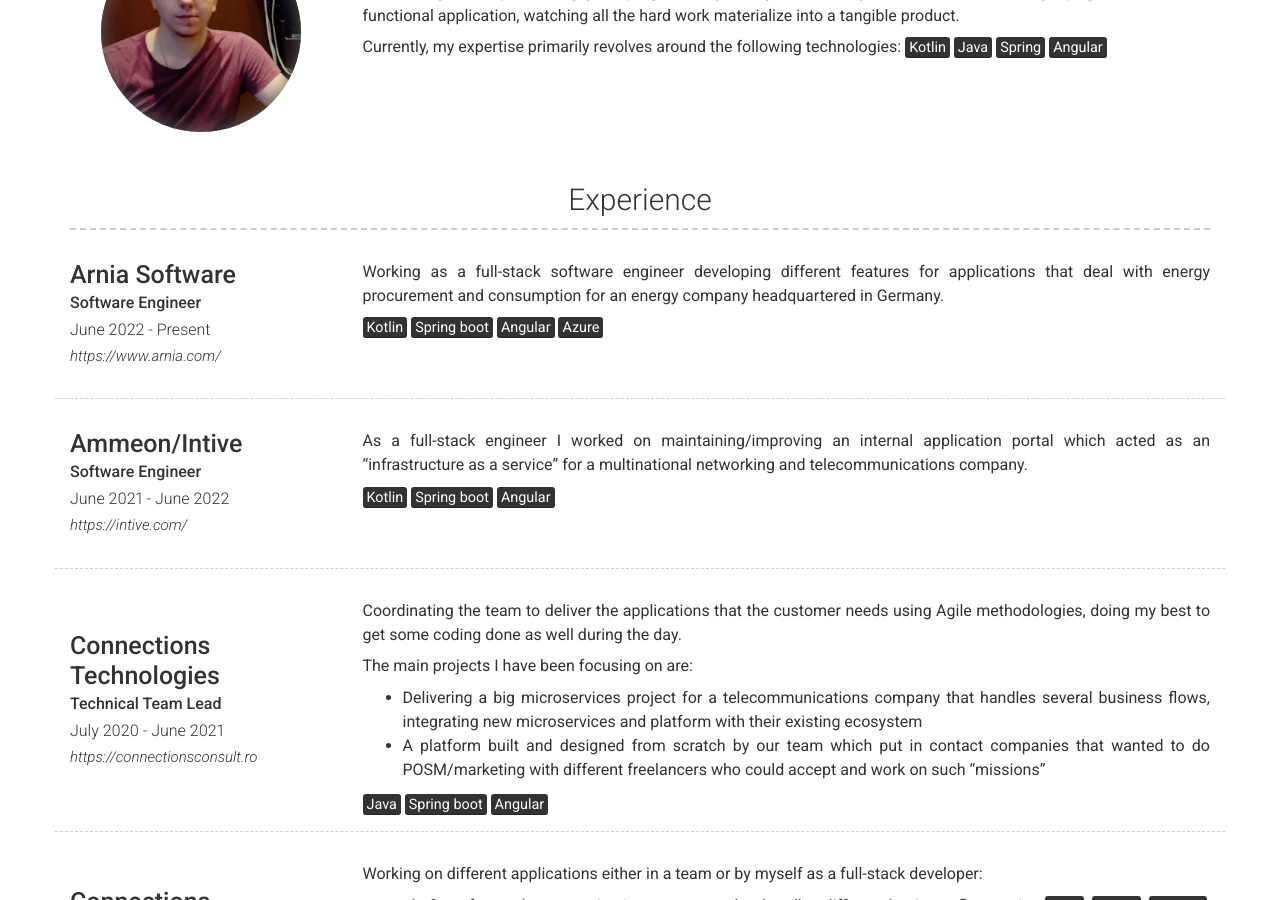
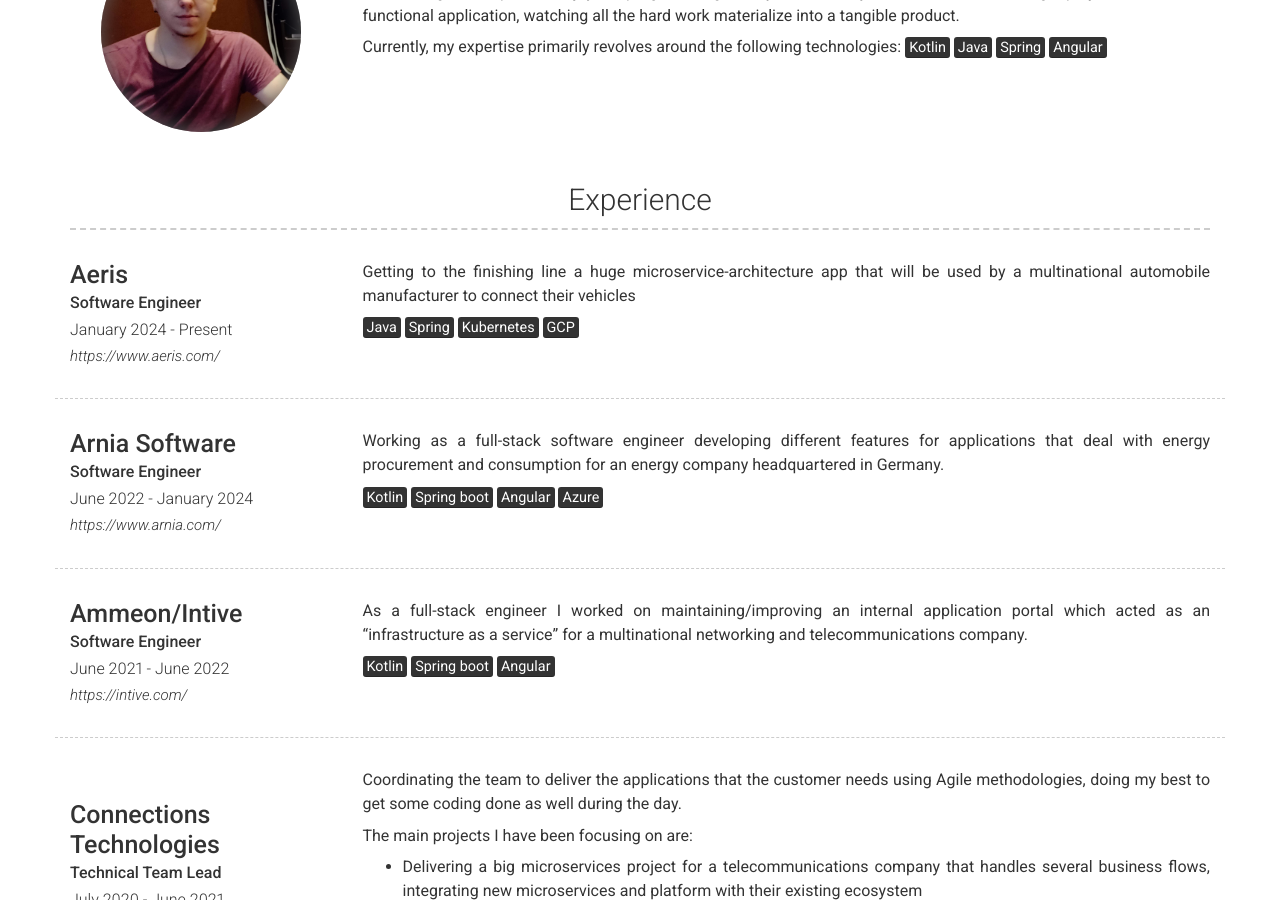
Before and after one commit to Vlad-Olaru/cv, a Jekyll site: the page built from index.md, in a window 1280 px wide and 900 px high, scrolled down 347 px. Built offline with Jekyll 4.4.1, drawn with Linux system fonts in a browser that asks for light colours; nearby versions of some CDN libraries; some of the changed text lies outside the part shown.

Commit message:
add Aeris experience, add pandoras-food project

```diff
--- a/_config.yml
+++ b/_config.yml
@@ -43,9 +43,23 @@
     content:
       - layout: left
         border: weak
+        title: Aeris
+        sub_title: Software Engineer
+        caption: January 2024 - Present
+        link: https://www.aeris.com/
+        description: |
+          Getting to the finishing line a huge microservice-architecture app that will be used by a multinational
+          automobile manufacturer to connect their vehicles
+
+          <mark>Java</mark>
+          <mark>Spring</mark>
+          <mark>Kubernetes</mark>
+          <mark>GCP</mark>
+      - layout: left
+        border: weak
         title: Arnia Software
         sub_title: Software Engineer
-        caption: June 2022 - Present
+        caption: June 2022 - January 2024
         link: https://www.arnia.com/
         description: |
           Working as a full-stack software engineer developing different features for applications
@@ -156,6 +170,18 @@
     content:
       - layout: top-middle
         border: weak
+        title: Pandora's Food
+        link: https://pandoras-food.web.app/
+        additional_links:
+          - title: Vlad-Olaru/pandoras-food
+            icon: fab fa-github
+            url: https://github.com/Vlad-Olaru/pandoras-food
+        quote: >
+          Restaurant's weekly menu mini web-app
+        description: |
+          <mark>Firebase</mark> + <mark>Tailwind</mark>
+      - layout: top-middle
+        border: weak
         title:  MHM Guitar Calendar
         link: mhm-guitar-calendar.web.app
         additional_links:
```
